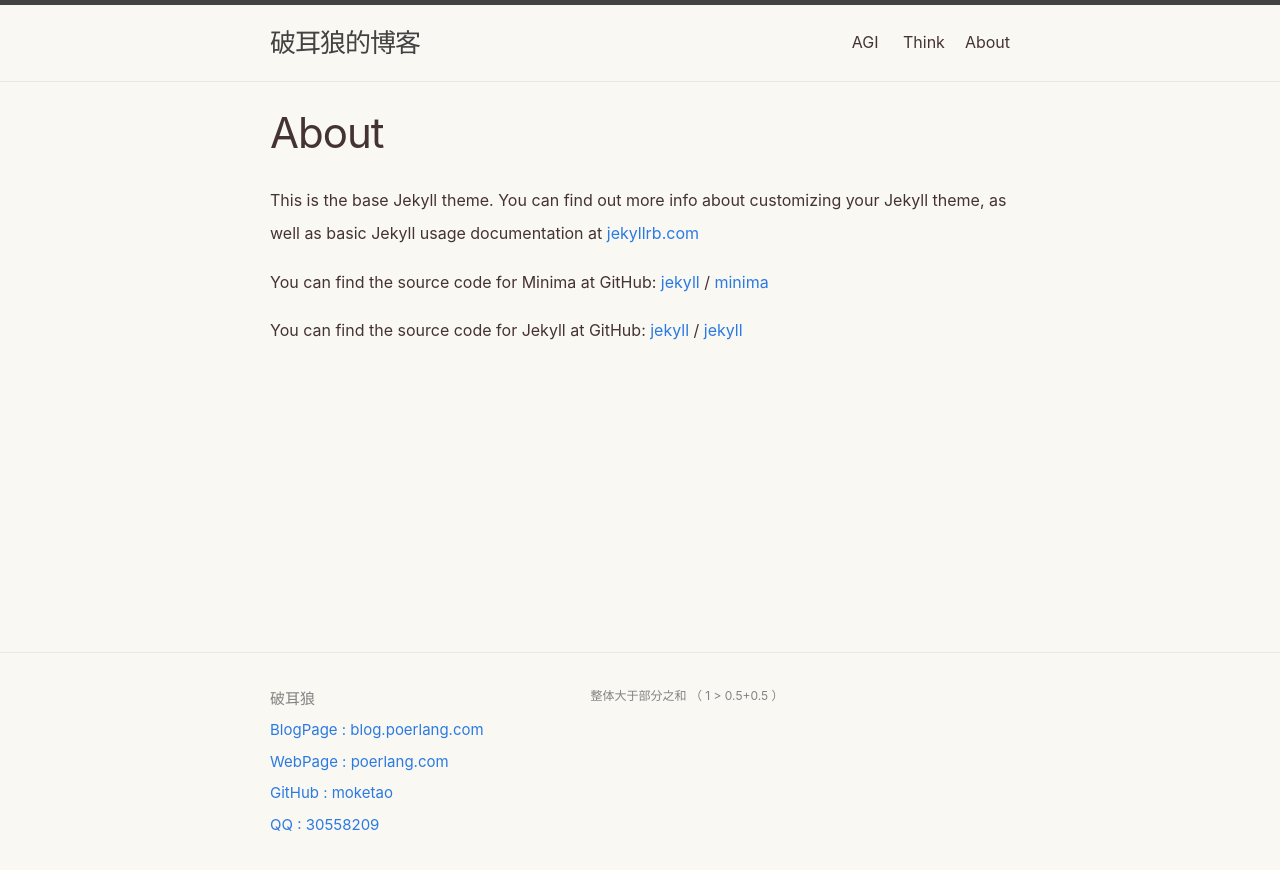
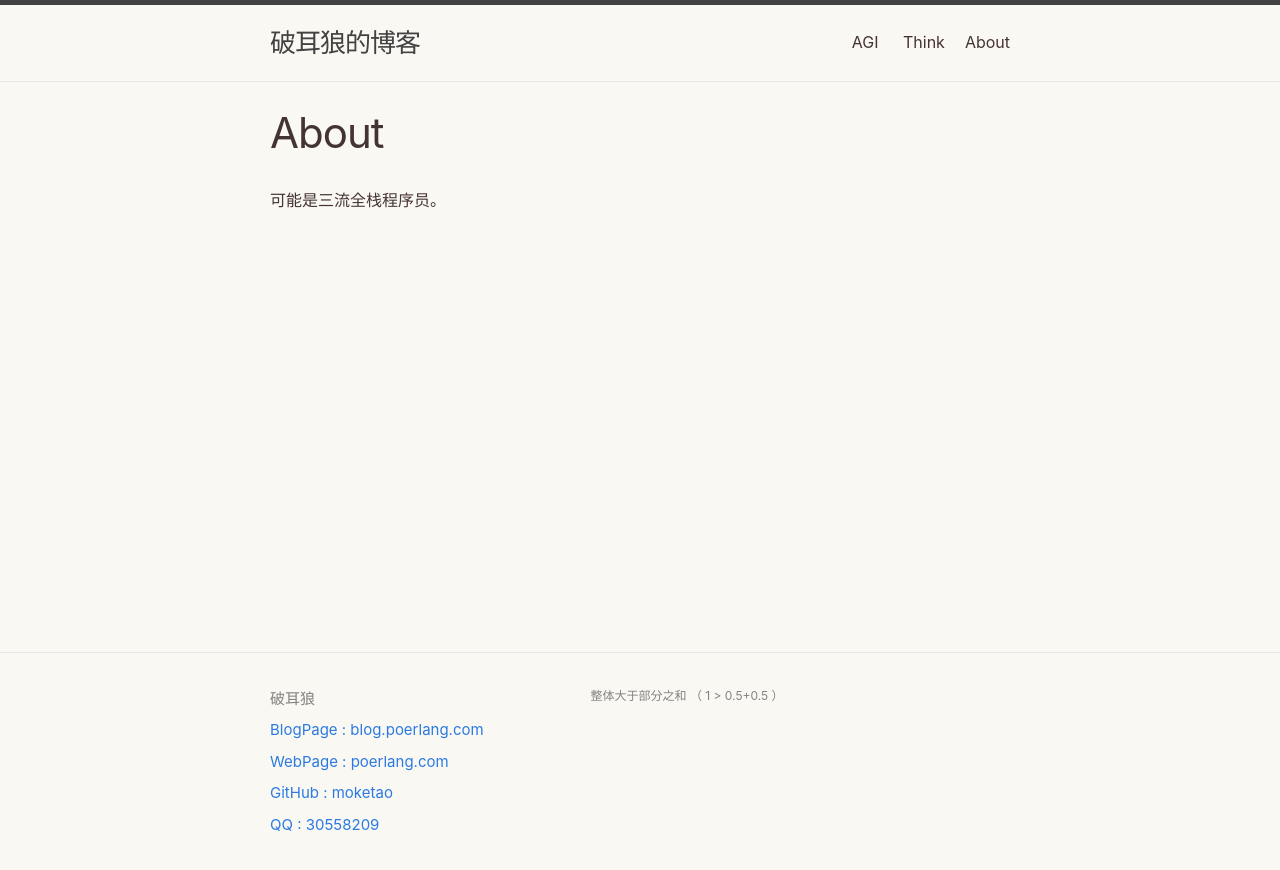
Before and after one commit to moketao/blog, a Jekyll site: the page built from about.md, in a window 1280 px wide. Shown: the top 870 px of the page. Built offline with Jekyll 4.4.1, drawn with Linux system fonts in a browser that asks for light colours.

Commit message:
Update about.md

```diff
--- a/about.md
+++ b/about.md
@@ -4,15 +4,7 @@
 permalink: /about/
 ---
 
-This is the base Jekyll theme. You can find out more info about customizing your Jekyll theme, as well as basic Jekyll usage documentation at [jekyllrb.com](https://jekyllrb.com/)
-
-You can find the source code for Minima at GitHub:
-[jekyll][jekyll-organization] /
-[minima](https://github.com/jekyll/minima)
-
-You can find the source code for Jekyll at GitHub:
-[jekyll][jekyll-organization] /
-[jekyll](https://github.com/jekyll/jekyll)
+可能是三流全栈程序员。
 
 
-[jekyll-organization]: https://github.com/jekyll
+[此博客使用 github page 和 jekyll 搭建]: https://github.com/jekyll
```
